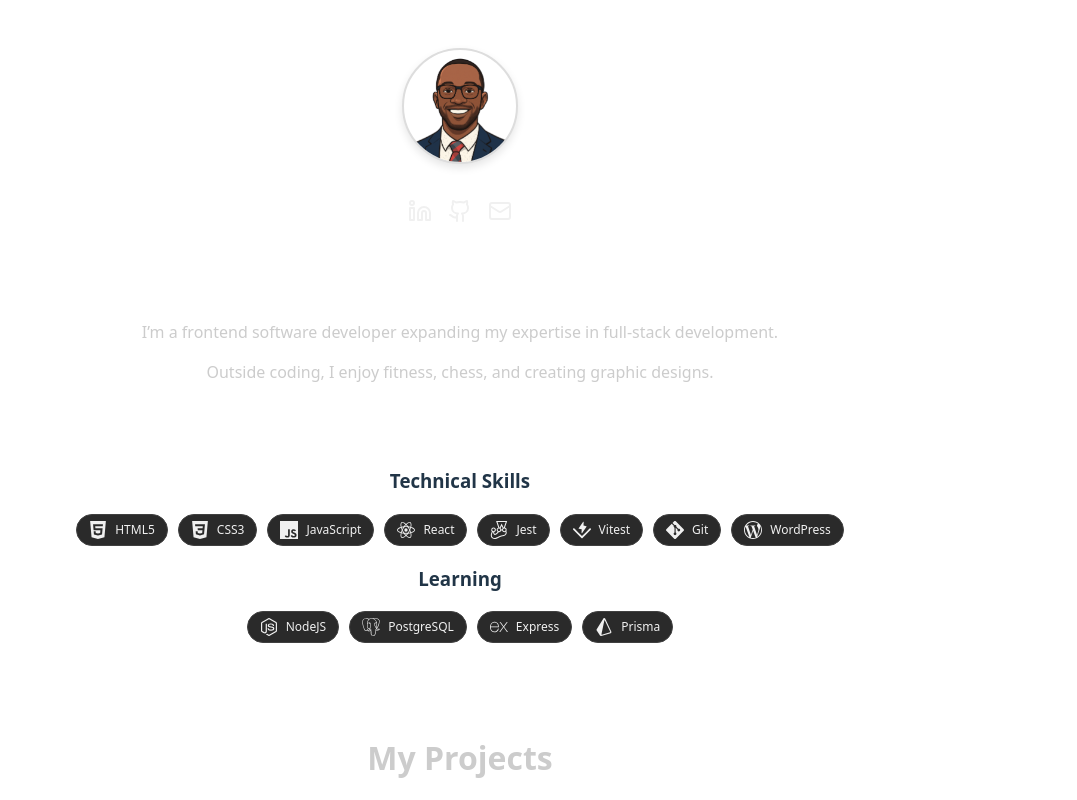
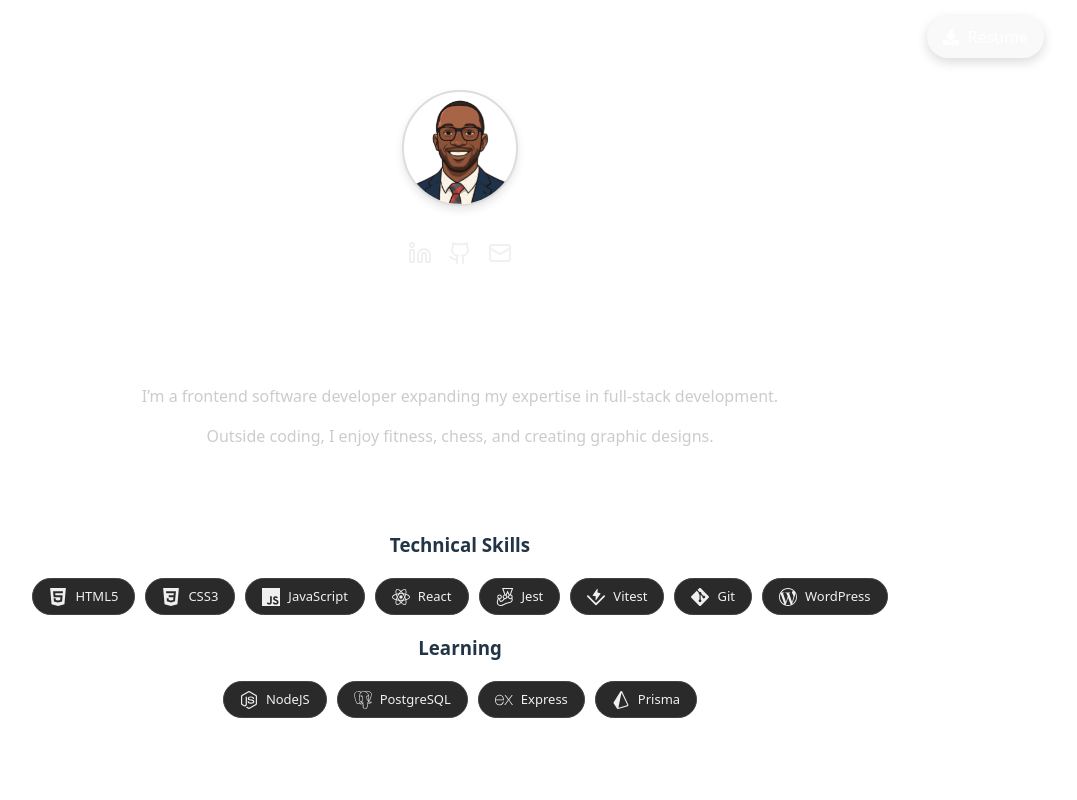
Before and after one commit to kondwanimuwowo/kondwani-portfolio, a React (Vite) app: page / in a window 1280 px wide. Shown: the top 800 px of the page, without its empty margins (180-1257 px from the left). Built offline with nearby package versions, Linux system fonts and the light colour scheme.

Commit message:
Add PDF resume file and update download button text and link

```diff
--- a/src/components/Bio/Bio.css
+++ b/src/components/Bio/Bio.css
@@ -1,3 +1,48 @@
+.bio-section {
+  position: relative;
+}
+
+.bio-header {
+  display: flex;
+  justify-content: flex-end;
+  margin: 0 2rem;
+}
+
+.download-btn {
+  display: flex;
+  align-items: center;
+  gap: 8px;
+  padding: 10px 16px;
+  color: white;
+  border: none;
+  border-radius: 30px;
+  font-weight: 500;
+  cursor: pointer;
+  transition: all 0.3s ease;
+  box-shadow: 0 4px 12px rgba(0, 0, 0, 0.15);
+}
+
+.download-btn:hover {
+  transform: translateY(-2px);
+  box-shadow: 0 6px 16px rgba(0, 0, 0, 0.2);
+}
+
+.download-icon {
+  font-size: 16px;
+}
+
+/* Subtle button */
+.download-btn.outline {
+  background: transparent;
+  border: 2px solid #667eea;
+  color: #667eea;
+}
+
+.download-btn.outline:hover {
+  background: #667eea;
+  color: white;
+}
+
 .portfolio-img {
   display: flex;
   align-items: center;
@@ -27,6 +72,7 @@
   font-weight: 600;
   color: #fff;
 }
+
 .bio-text {
   font-size: 1rem;
   color: #ccc;
--- a/src/components/Bio/Bio.jsx
+++ b/src/components/Bio/Bio.jsx
@@ -1,5 +1,6 @@
 import Socials from "../ui/Socials/Socials.jsx";
 import "./Bio.css";
+import { FaDownload } from "react-icons/fa";
 
 const BIO_TEXT_ONE =
   "I’m a frontend software developer expanding my expertise in full-stack development.";
@@ -18,8 +19,23 @@ function Bio() {
   const name = "kondwani";
   const imgLink = "/images/kondwani.png";
 
+  const handleDownload = () => {
+    const link = document.createElement("a");
+    link.href = "/kondwani-resume.pdf";
+    link.download = "Kondwani_Muwowo_Frontend_Developer_Resume.pdf";
+    document.body.appendChild(link);
+    link.click();
+    document.body.removeChild(link);
+  };
+
   return (
-    <section>
+    <section className="bio-section">
+      <div className="bio-header">
+        <button className="download-btn" onClick={handleDownload}>
+          <FaDownload className="download-icon" />
+          Resume
+        </button>
+      </div>
       <div className="portfolio-img">
         <img src={imgLink} alt={name} />
       </div>
--- a/src/components/Projects/Projects.jsx
+++ b/src/components/Projects/Projects.jsx
@@ -11,7 +11,7 @@ const Projects = () => {
       description:
         "A website built for an NGO in Zambia. It showcases their vision, mission programs and the impact the organisation has had on the lives of young girls. Features modern and clean UI.",
       technologies: [
-        "Wordpress",
+        "WordPress",
         "CSS3/HTML5",
         "JavaScript",
         "PHP",
@@ -36,8 +36,8 @@ const Projects = () => {
         "Vite",
         "Fetch API",
       ],
-      liveLink: "https://your-portfolio-link.com",
-      githubLink: "https://github.com/kondwanimuwowo/portfolio",
+      liveLink: "https://kondwanimuwowo.github.io/weather-app",
+      githubLink: "https://github.com/kondwanimuwowo/weather-app",
       image: weatherApp,
       featured: false,
     },
--- a/src/components/Skills/Skills.css
+++ b/src/components/Skills/Skills.css
@@ -1,5 +1,6 @@
 .skills-section {
   padding: 2rem 0;
+  margin: 2rem 0;
 }
 
 .skills-container {
@@ -14,12 +15,12 @@
   display: flex;
   align-items: center;
   gap: 8px;
-  padding: 6px 12px;
+  padding: 8px 16px;
   color: #f0f0f0;
   background-color: #2a2a2a;
   border-radius: 20px;
   border: 1px solid #404040;
-  font-size: 12px;
+  font-size: 13px;
   font-weight: 500;
   transition: all 0.2s ease;
 }
--- a/src/index.css
+++ b/src/index.css
@@ -32,7 +32,7 @@ body {
 }
 
 h1 {
-  font-size: 2rem;
+  font-size: 2.5rem;
   line-height: 1.1;
 }
 
```
Also changed, not shown: 1 other file (tests, documents, lock files or other folders).
